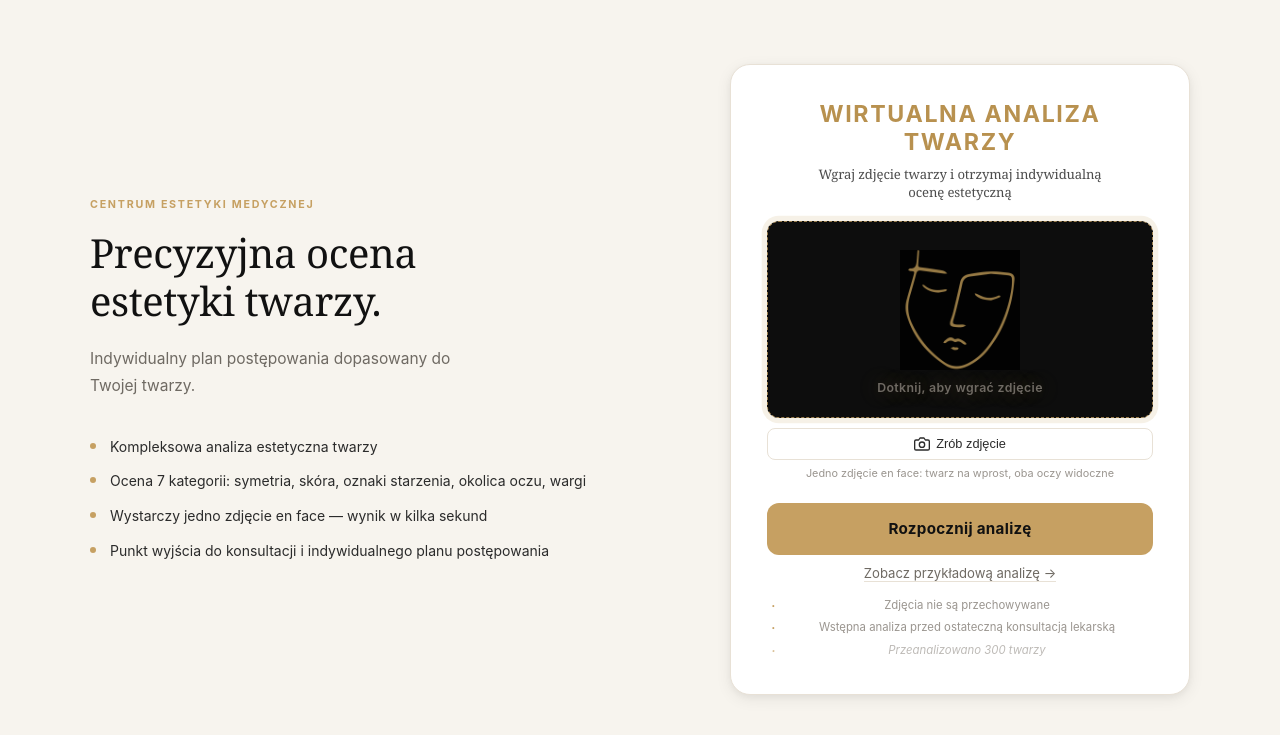
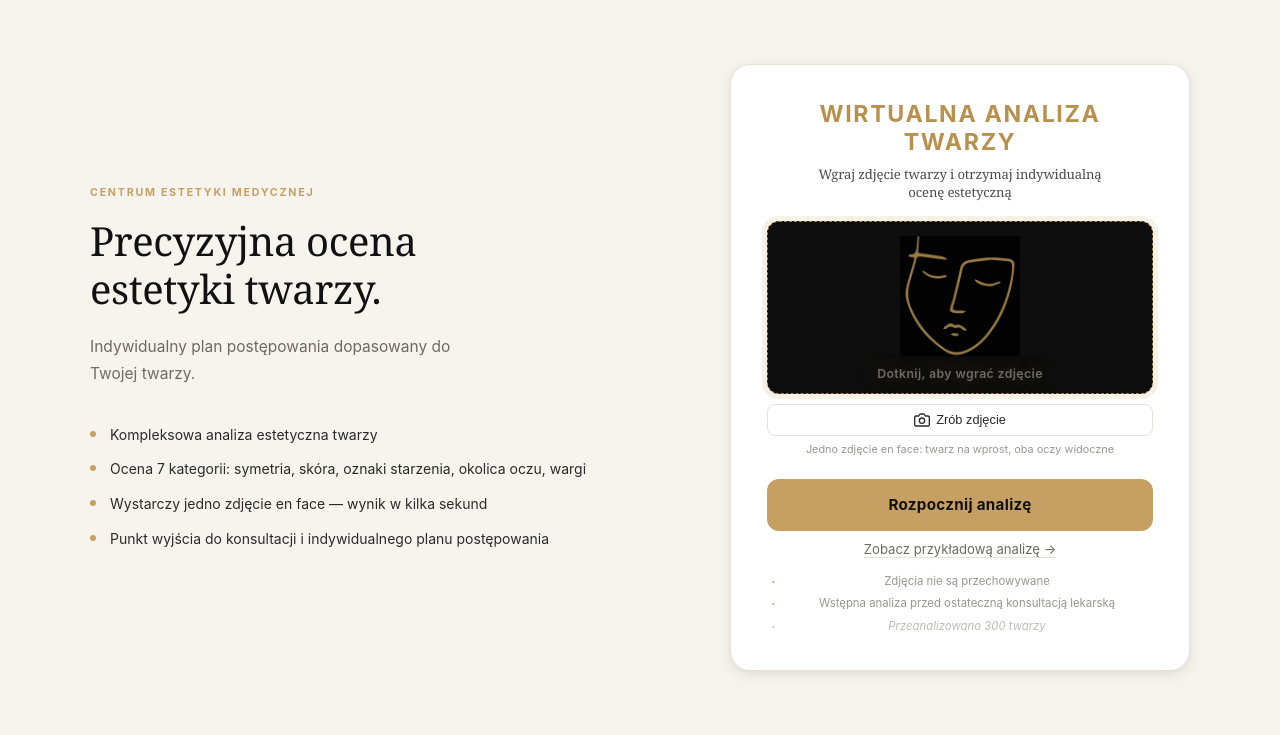
Before and after one commit to PiotrMD/face-analysis, a Flask app: page / in a window 1280 px wide. Shown: the part 87-822 px from the top of the page. Run offline with Flask 3, Linux system fonts and the light colour scheme; data that the repository does not hold is empty; some libraries are stand-ins or nearby versions.

Commit message:
Reduce upload area padding to shrink black box
Co-Authored-By: Claude Sonnet 4.6 <noreply@anthropic.com>

```diff
--- a/static/style.css
+++ b/static/style.css
@@ -356,7 +356,7 @@ body {
     flex-direction: column;
     align-items: center;
     justify-content: center;
-    padding: 28px 16px 22px;
+    padding: 14px 16px 12px;
     border: 1.5px dashed rgba(198,160,98,.55);
     border-radius: var(--r-md);
     background: #0d0d0d;
```
